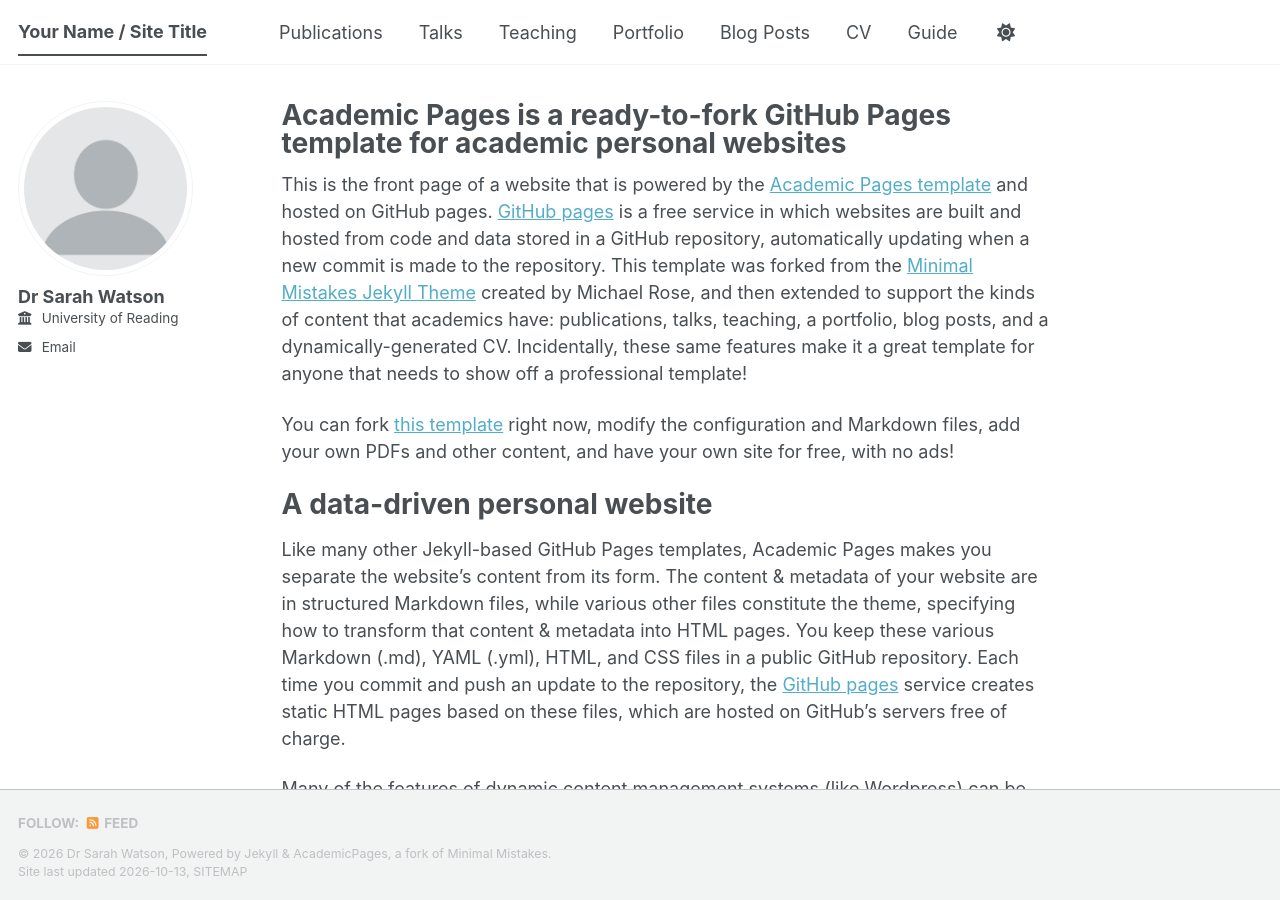
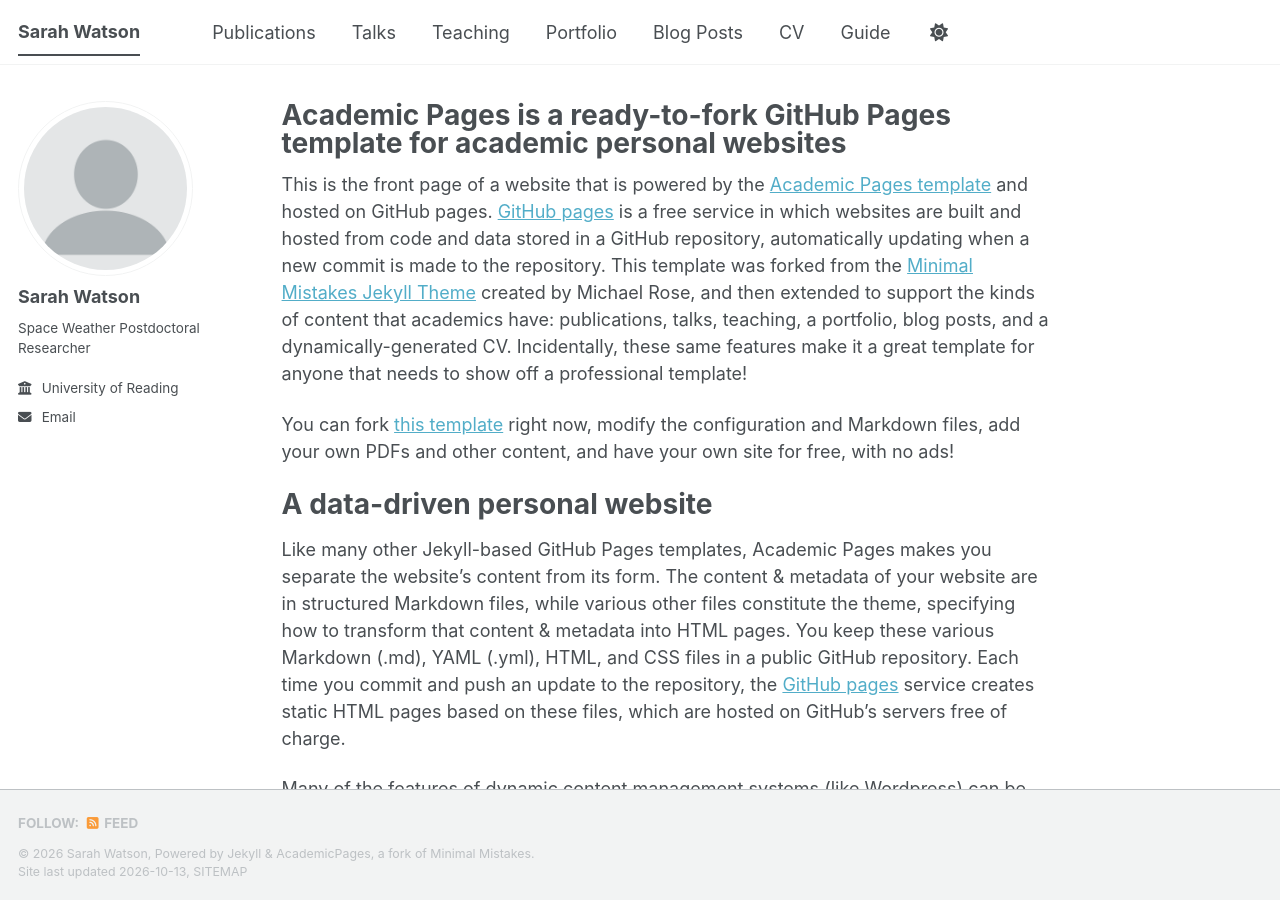
Before and after one commit to SarahRWatson/SarahRWatson, a Jekyll site: the page built from _pages/about.md, in a window 1280 px wide and 900 px high. Built offline with Jekyll 4.4.1, drawn with Linux system fonts in a browser that asks for light colours; a style sheet for code colours, icons or effects is not loaded.

Commit message:
Update _config.yml

```diff
--- a/_config.yml
+++ b/_config.yml
@@ -9,14 +9,13 @@
 # Basic Site Settings
 locale                   : "en-US"
 site_theme               : "default" # The available themes options are "default", "air", "sunrise", "mint", "dirt" and "contrast"
-title                    : "Your Name / Site Title"
+title                    : "Sarah Watson"
 title_separator          : "-"
-name                     : &name "Dr Sarah Watson"
+name                     : &name "Sarah Watson"
 description              : &description "Your Name's academic portfolio"   # Update this with a general description of your site, this is the default if not overridden by a page
-url                      : https://SarahRWatson.github.io # The base hostname & protocol for your site e.g. "https://[your GitHub username].github.io",
-                                                           # or if you already have some other page hosted on Github then use "https://[your GitHub username].github.io/[Your Repo Name]"
+url                      : https://SarahRWatson.github.io # the base hostname & protocol for your site e.g. "https://SarahRWatson.github.io"
 baseurl                  : "" # the subpath of your site, e.g. "/blog"
-repository               : "academicpages/academicpages.github.io"
+repository               : "SarahRWatson/SarahRWatson.github.io"
 
 # Site Author - The following control what appear as part of the author content on the side bar.
 #               If a field is blank the icon and link will not appear, otherwise it will be shown.
@@ -24,9 +23,9 @@ repository               : "academicpages/academicpages.github.io"
 author:
   # Biographic information
   avatar           : "profile.png"
-  name             : "Dr Sarah Watson"
+  name             : "Sarah Watson"
   pronouns         : # example: "she/her"
-  bio              : #"Short biography for the left-hand sidebar"
+  bio              : "Space Weather Postdoctoral Researcher"
   location         : #"Earth"
   employer         : "University of Reading"
   uri              : # URL
```
